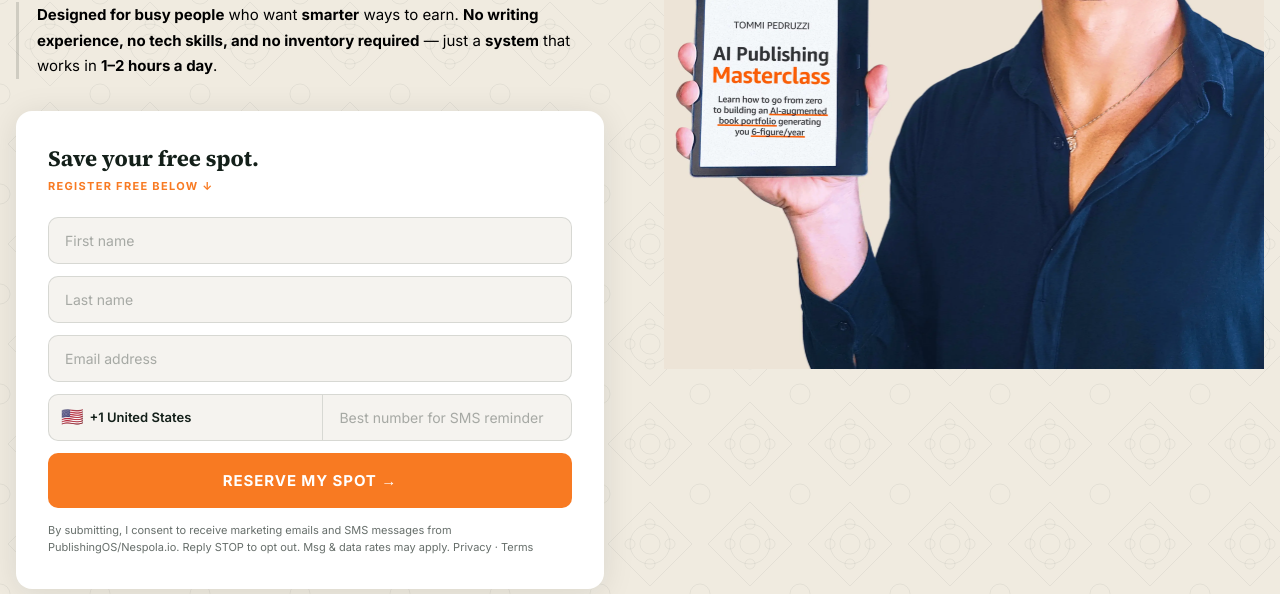
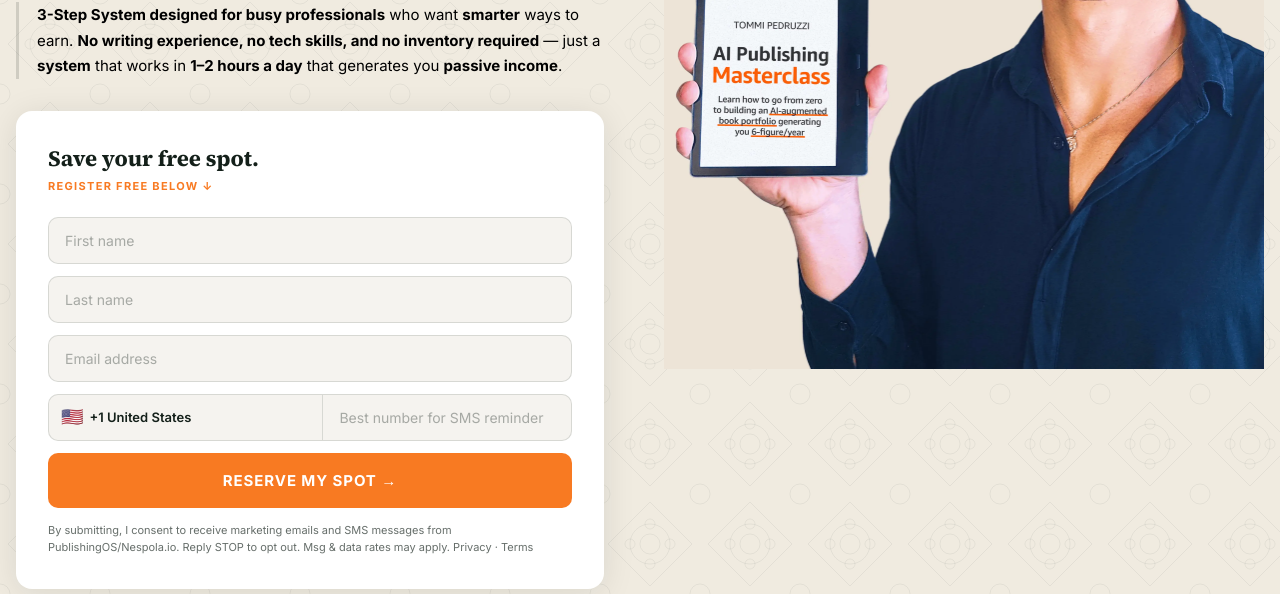
Before and after one commit to kauaoliveira0606/publishingos.io, a plain HTML site: page workshop/index.html in a window 1280 px wide. Shown: the part 506-1100 px from the top of the page. Drawn offline with Linux system fonts and the light colour scheme; a script that the page names is missing.

Commit message:
Update workshop hero description copy
Co-Authored-By: Claude Sonnet 4.6 <noreply@anthropic.com>

```diff
--- a/workshop/index.html
+++ b/workshop/index.html
@@ -1023,7 +1023,7 @@ head.appendChild(script);
         Learn How To Start a <em>6-Figure AI eBook Business</em> in Just 14 Days as a Beginner
       </h1>
       <div class="hero-desc">
-        <strong>Designed for busy people</strong> who want <strong>smarter</strong> ways to earn. <strong>No writing experience, no tech skills, and no inventory required</strong> — just a <strong>system</strong> that works in <strong>1–2 hours a day</strong>.
+        <strong>3-Step System designed for busy professionals</strong> who want <strong>smarter</strong> ways to earn. <strong>No writing experience, no tech skills, and no inventory required</strong> — just a <strong>system</strong> that works in <strong>1–2 hours a day</strong> that generates you <strong>passive income</strong>.
       </div>
 
       <!-- FORM CARD -->
```
